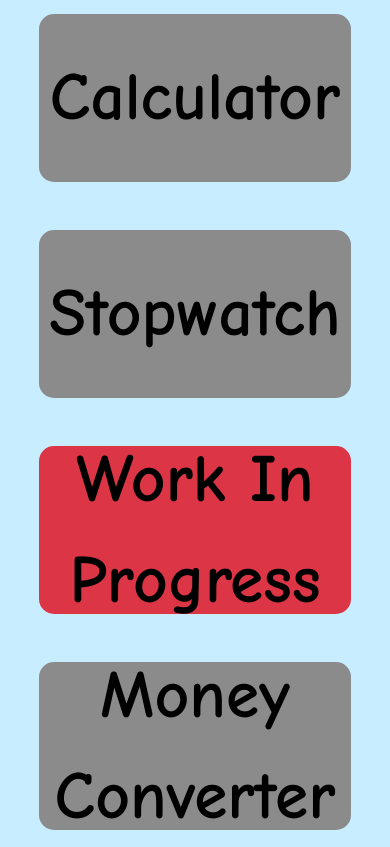
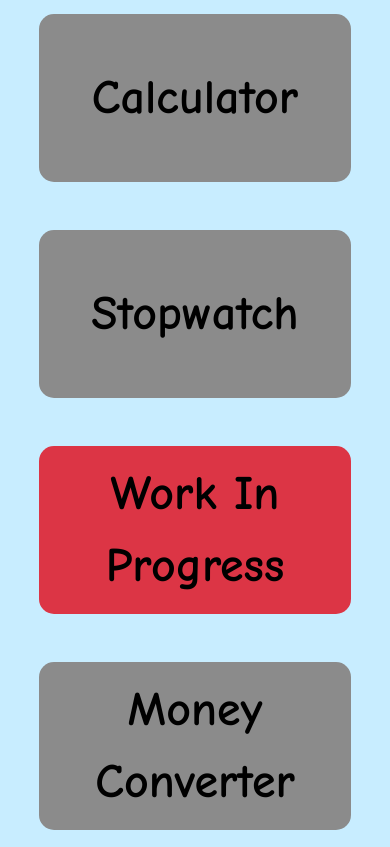
Before and after one commit to MathisTHEVENIAUD/MyWorkspaceV1, a plain HTML site: page index.html in a window 390 px wide. Drawn offline with nearby package versions, Linux system fonts and the light colour scheme.

Commit message:
[EDIT] Updated syle.css

```diff
--- a/css/style.css
+++ b/css/style.css
@@ -58,7 +58,8 @@ body {
     }
 
     .button {
-        width: 80vw;  /* Ajuste la largeur pour s'adapter à l'écran */
+        width: 80vw;
         height: 20vh;
+        font-size: 3em;
     }
 }
```
